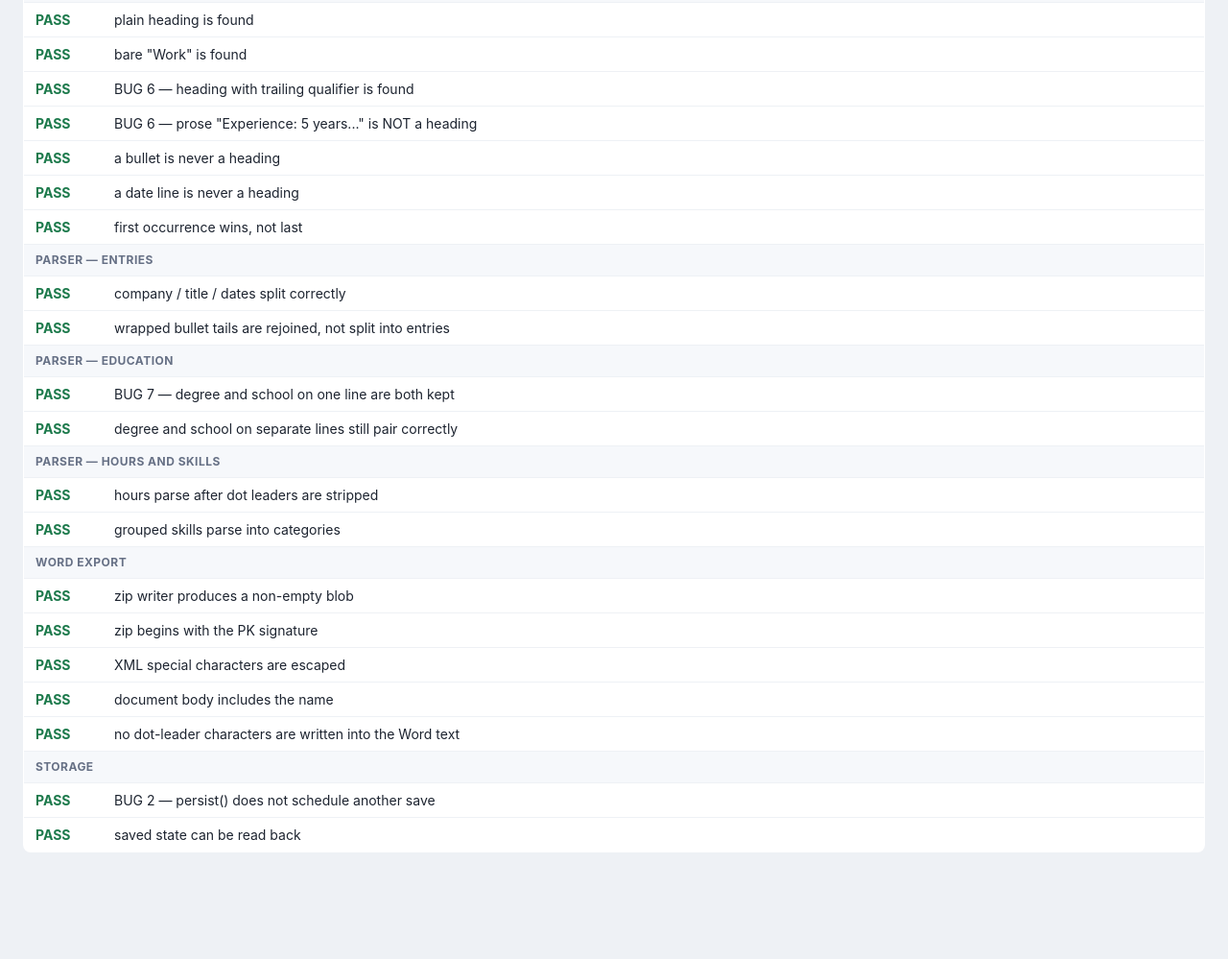
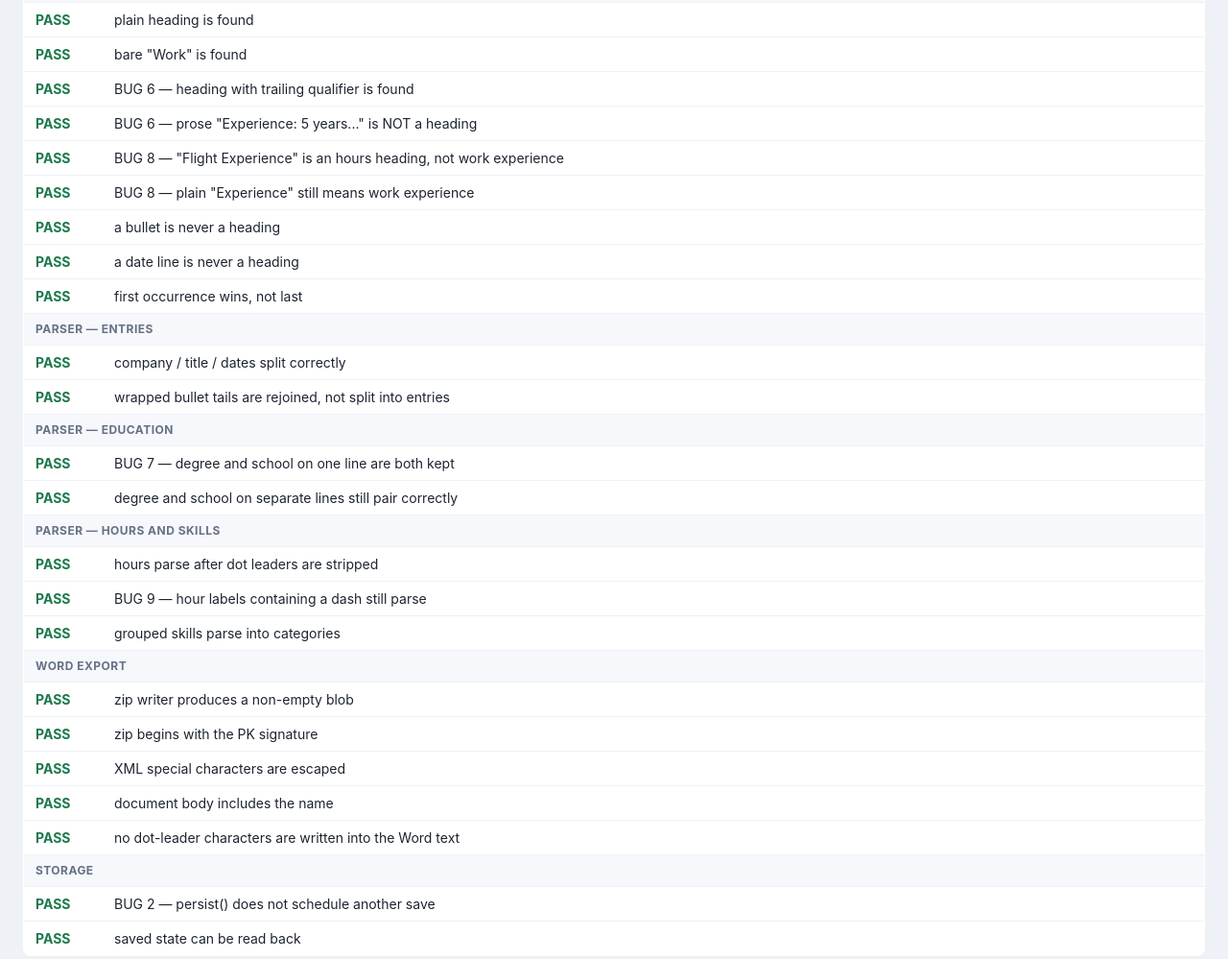
Before and after one commit to Knockoutpie/resume-generator, a plain HTML site: page tests.html in a window 1280 px wide. Shown: the part 1060-2059 px from the top of the page at 96% size. Before the commit the page ends 1972 px from the top, so only its background shows below. Drawn offline with Linux system fonts and the light colour scheme.

Commit message:
Recognise "Flight Experience" heading; allow dashes in hour labels
Two failures found while building a real pilot resume, both of the same
shape as the qualifier bug: an unrecognised heading silently hands its
rows to the preceding section rather than failing loudly.

- "Flight Experience" is a common heading on pilot resumes but the hours
  lexicon only knew "Flight Hours" and "Flight Time", so twelve hour rows
  were absorbed into Certificates. The new pattern requires the aviation
  qualifier, so it cannot swallow a plain "Experience" heading.
- HOURS_RE rejected any label containing a dash, so "Instrument - Simulated"
  and similar rows were dropped while their neighbours parsed. The label
  class now accepts the full dash range.

Regression tests added for both.

Co-Authored-By: Claude Opus 5 (1M context) <noreply@anthropic.com>

```diff
--- a/js/import.js
+++ b/js/import.js
@@ -248,7 +248,9 @@ const SECTION_LEX = {
     projects: ['(?:professional\\s+|personal\\s+|key\\s+|selected\\s+)?projects?'],
     education: ['education(?:al)?(?:\\s+background)?', 'academics?', 'academic\\s+background'],
     certificates: ['(?:certificates?|certifications?|licen[cs]es?|ratings?|credentials)(?:\\s*(?:&|and)\\s*(?:ratings?|certificates?|licen[cs]es?))?'],
-    hours: ['(?:flight|flying|pilot)?\\s*(?:hours|time)', 'flight\\s+time', 'flight\\s+hours?'],
+    // "Flight Experience" needs the aviation qualifier, so it cannot swallow "Experience"
+    hours: ['(?:flight|flying|pilot)?\\s*(?:hours|time)', 'flight\\s+time', 'flight\\s+hours?',
+            '(?:flight|flying|pilot)\\s+(?:experience|time\\s+summary)', 'flight\\s+time\\s+summary'],
     training: ['(?:aviation\\s+|flight\\s+|professional\\s+)?training(?:\\s*(?:&|and)\\s*(?:education|development))?'],
     volunteer: ['(?:volunteer|community)(?:\\s+\\w+)?(?:\\s*(?:&|and)\\s*(?:community|volunteer)(?:\\s+\\w+)?)?'],
     references: ['references?']
@@ -425,7 +427,8 @@ function parseEdu(lines) {
     return ents;
 }
 
-const HOURS_RE = /^([A-Za-z][A-Za-z ()/&.'-]{1,38}?)[\s.:]*?([\d,]+(?:\.\d+)?)\s*$/;
+// label may contain dashes of any kind: "Instrument - Simulated", "Multi-Engine PIC"
+const HOURS_RE = /^([A-Za-z][A-Za-z ()/&.'‐-―-]{1,38}?)[\s.:]*?([\d,]+(?:\.\d+)?)\s*$/;
 
 function parseHours(lines) {
     const out = [];
--- a/tests.html
+++ b/tests.html
@@ -164,6 +164,10 @@ check('BUG 6 — heading with trailing qualifier is found', () =>
   eq(isHeader(line('FLIGHT HOURS — AS OF JUNE 2026', { bold: true }), 10), 'hours'));
 check('BUG 6 — prose "Experience: 5 years..." is NOT a heading', () =>
   eq(isHeader(line('Experience: 5 years of flying in the desert southwest'), 10), null));
+check('BUG 8 — "Flight Experience" is an hours heading, not work experience', () =>
+  eq(isHeader(line('Flight Experience', { bold: true }), 10), 'hours'));
+check('BUG 8 — plain "Experience" still means work experience', () =>
+  eq(isHeader(line('Experience', { bold: true }), 10), 'experience'));
 check('a bullet is never a heading', () =>
   eq(isHeader(line('• Education and outreach for pilots', { bullet: true }), 10), null));
 check('a date line is never a heading', () =>
@@ -219,6 +223,11 @@ check('hours parse after dot leaders are stripped', () => {
   const h = parseHours([line('Total Hours 408'), line('Multi Engine 76')]);
   if (h.length !== 2) return 'got ' + h.length + ' rows';
   return eq(h[0].value, '408', 'value');
+});
+check('BUG 9 — hour labels containing a dash still parse', () => {
+  const h = parseHours([line('Instrument — Simulated 99.5'), line('Multi-Engine PIC 9.9')]);
+  if (h.length !== 2) return 'got ' + h.length + ' rows, expected 2';
+  return eq(h[0].value, '99.5', 'simulated instrument');
 });
 check('grouped skills parse into categories', () => {
   const s = parseSkills([line('Programming: Python, SQL, VBA')]);
```
